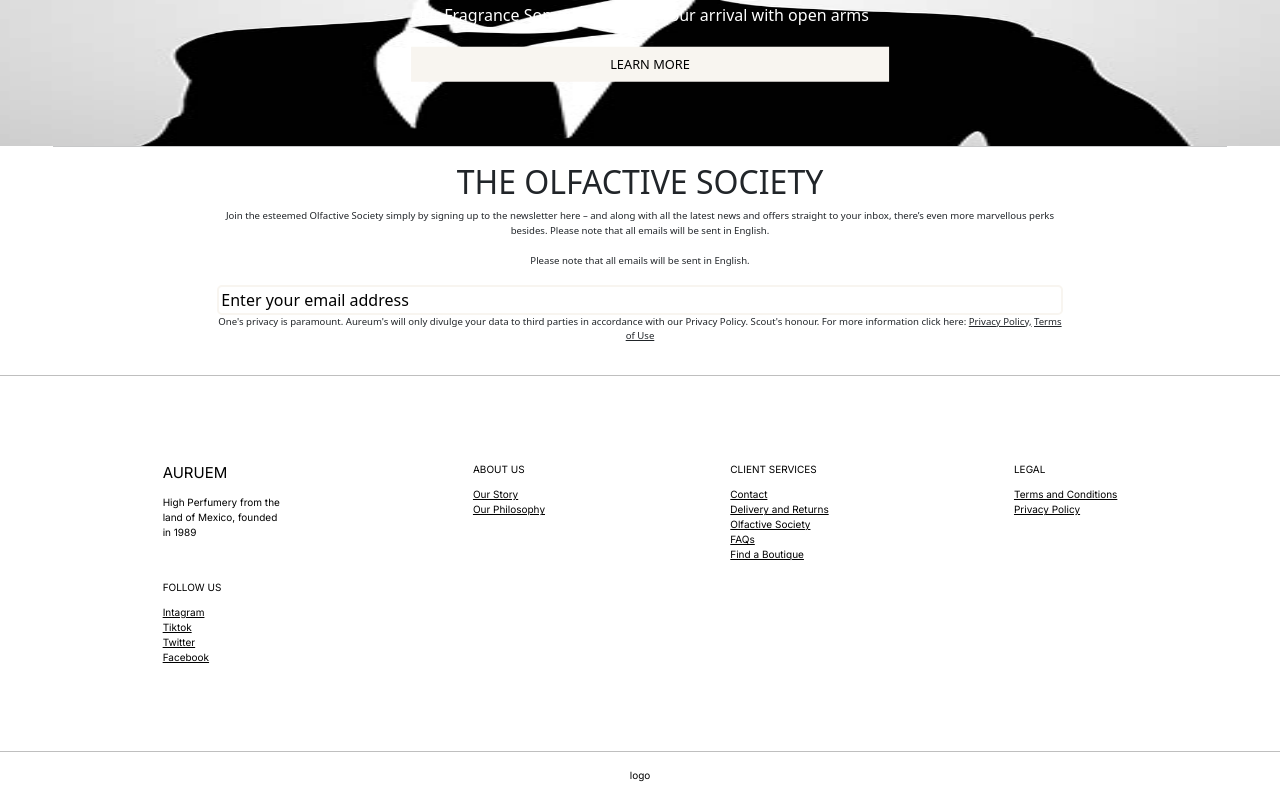
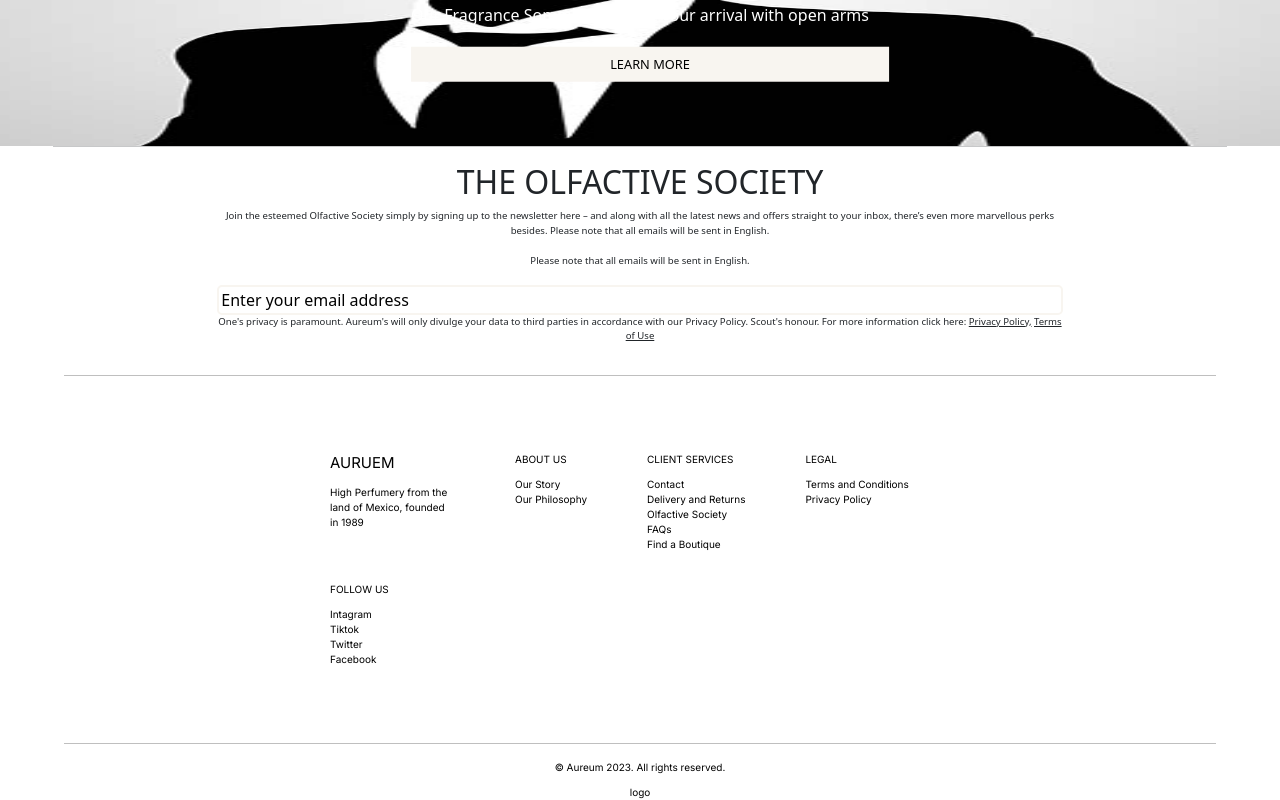
Before and after one commit to regyap/CS2024-Aureum, a React (Vite) app in the folder Auruem/: page / in a window 1280 px wide. Shown: the part 2240-3040 px from the top of the page. Built offline with nearby package versions, Linux system fonts and the light colour scheme.

Commit message:
fix footer

```diff
--- a/Auruem/src/App.jsx
+++ b/Auruem/src/App.jsx
@@ -2,7 +2,7 @@ import "./App.css";
 import { BrowserRouter, Route, Routes, Navigate } from "react-router-dom";
 import { Helmet } from "react-helmet";
 import Home from "./pages/Home.jsx";
-import Footer from "./components/Footer/Footer";
+import Footer from "./components/Footer/Footer.jsx";
 import NavigationBar from "./components/NavBar/NavigationBar.jsx";
 import Login from "./pages/Login.jsx";
 import Seasonal from "./pages/Seasonal.jsx";
--- a/Auruem/src/components/Footer/Footer.css
+++ b/Auruem/src/components/Footer/Footer.css
@@ -8,6 +8,7 @@
   font-family: "Inter", sans-serif;
 }
 #footer a {
+  text-decoration: none;
   color: black;
 }
 #footer a:hover {
@@ -16,13 +17,21 @@
 #footer .content {
   display: flex;
   flex-direction: row;
-  justify-content: space-around;
+  /* justify-content: space-around; */
+  flex-wrap: wrap;
   text-align: start;
-  padding: 70px;
+  padding: 60px;
+  padding-bottom: 30px;
+  max-width: 800px;
+  margin-left: auto;
+  margin-right: auto;
 }
 #footer .content div {
   display: flex;
   flex-direction: column;
+  margin-left: 30px;
+  margin-right: 30px;
+  margin-bottom: 30px;
 }
 #footer .compDetails {
   display: flex;
@@ -30,7 +39,6 @@
   justify-content: start;
   text-align: start;
   width: 125px;
-  margin-bottom: 30px;
 }
 #footer .compName {
   font-size: 15px;
@@ -38,3 +46,15 @@
 #footer span {
   margin-bottom: 10px;
 }
+#footer .outerBox{
+  width: 90%;
+  margin-left: auto;
+  margin-right: auto;
+}
+hr{
+  width: 100%;
+  margin: auto;
+}
+#footer div{
+  margin-bottom: 10px;
+}
--- a/Auruem/src/components/Footer/Footer.jsx
+++ b/Auruem/src/components/Footer/Footer.jsx
@@ -5,20 +5,13 @@ function Footer() {
   return (
     <>
       <div id='footer'>
+        <div class='outerBox'>
             <hr/>
             <div class='content'>
-                <div>
-                    <div class='compDetails'>
-                        <span class='compName'>AURUEM</span>
-                        <span class='compAdd'>High Perfumery from the land of Mexico, founded in 1989</span>
-                    </div>
-                    <div>
-                        <span>FOLLOW US</span>
-                        <a href="">Intagram</a>
-                        <a href="">Tiktok</a>
-                        <a href="">Twitter</a>
-                        <a href="">Facebook</a>
-                    </div>
+
+                <div class='compDetails'>
+                    <span class='compName'>AURUEM</span>
+                    <span class='compAdd'>High Perfumery from the land of Mexico, founded in 1989</span>
                 </div>
                 <div>
                     <span>ABOUT US</span>
@@ -38,11 +31,24 @@ function Footer() {
                     <a href="">Terms and Conditions</a>
                     <a href="">Privacy Policy</a>
                 </div>
+                <div>
+                    <span>FOLLOW US</span>
+                    <a href="">Intagram</a>
+                    <a href="">Tiktok</a>
+                    <a href="">Twitter</a>
+                    <a href="">Facebook</a>
+                </div>
             </div>
             <hr/>
-            <div class='logo'>
+        </div>
+        <div class='logo'>
+            <div>
+                © Aureum 2023. All rights reserved.
+            </div>
+            <div>
                 logo
             </div>
+        </div>
       </div>
     </>
   );
```
